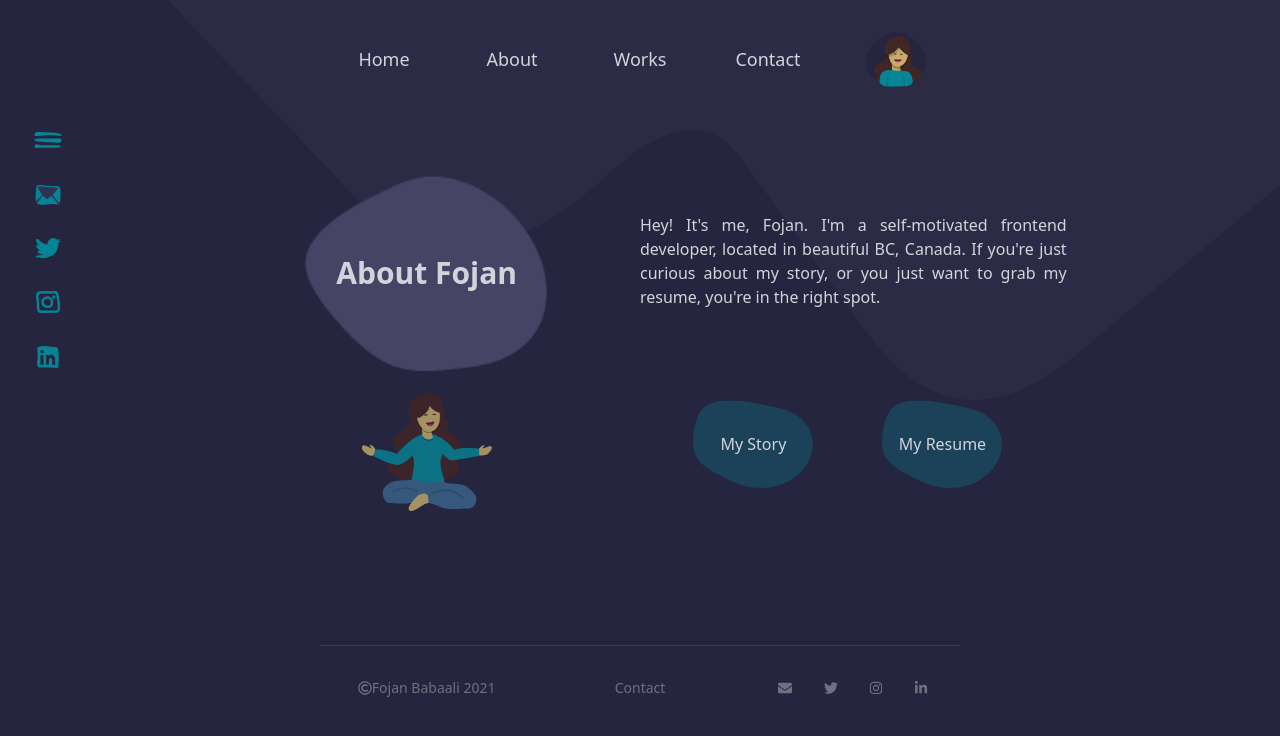
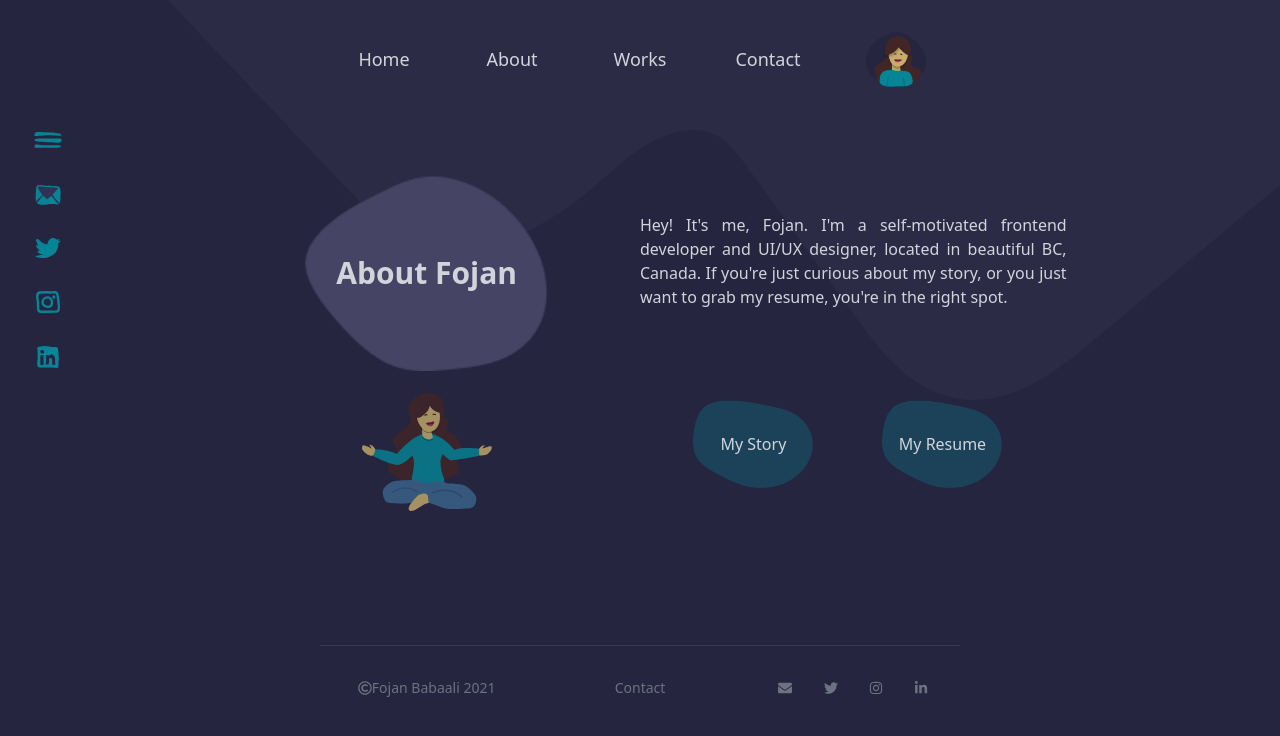
Before and after one commit to fojanb/Fojan-Portfolio, a React (Create React App) app: page /about in a window 1280 px wide. Shown: the top 736 px of the page. Built offline with nearby package versions, Linux system fonts and the light colour scheme.

Commit message:
Updating Works Component with Some New Infos

```diff
--- a/src/components/About/About.js
+++ b/src/components/About/About.js
@@ -19,7 +19,7 @@ const About = () => {
         </p>
 
         <p className="flex justify-center items-center text-left text-justify z-20 sm:mb-18 md:mb-18 galaxy:mb-18">
-          Hey! It's me, Fojan. I'm a self-motivated frontend developer, located
+          Hey! It's me, Fojan. I'm a self-motivated frontend developer and UI/UX designer, located
           in beautiful BC, Canada. If you're just curious about my story, or you
           just want to grab my resume, you're in the right spot.
           <br />
```
